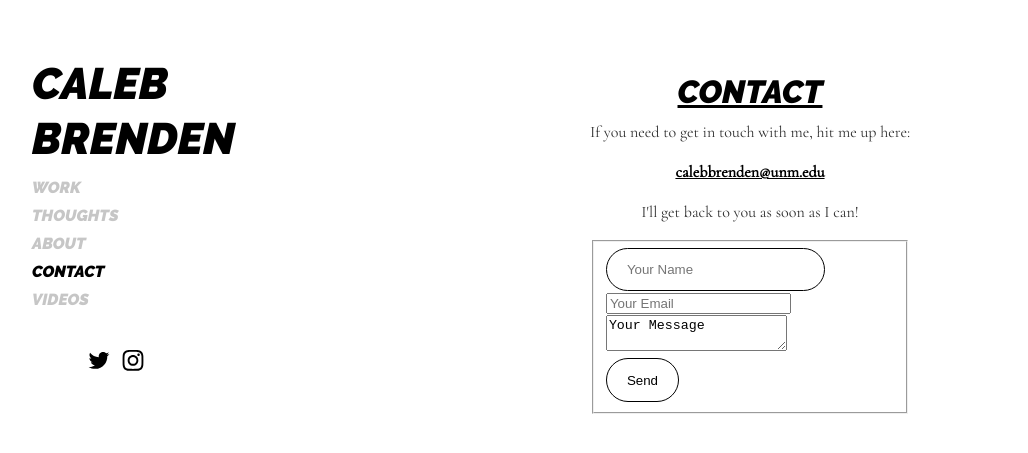
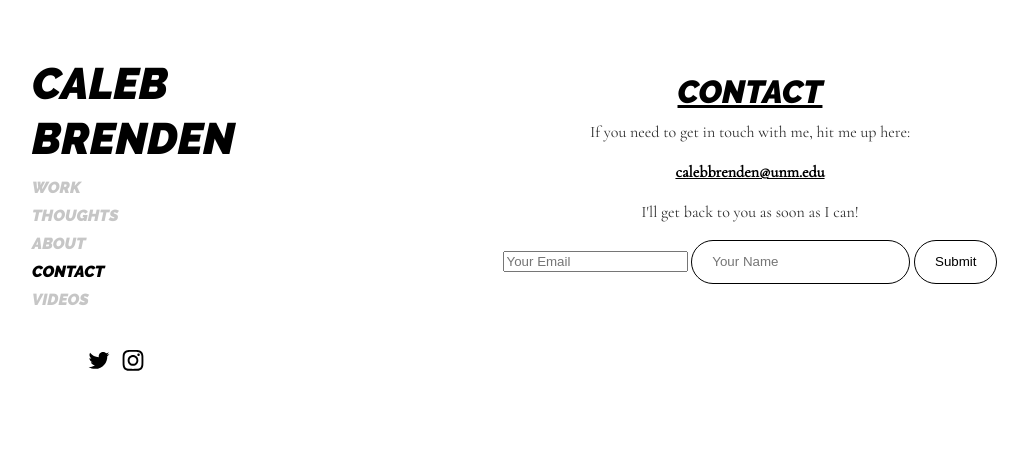
Before and after one commit to calebbrenden/my-site, a Jekyll site: the page built from contact.md, in a window 1280 px wide. Shown: the top 453 px of the page, without its empty margins (36-1064 px from the left). Built offline with Jekyll 4.4.1, drawn with Linux system fonts in a browser that asks for light colours.

Commit message:
added formkeep instead of formspree

```diff
--- a/contact.md
+++ b/contact.md
@@ -13,20 +13,9 @@ sidebar_link: true
 <p align="center">I'll get back to you as soon as I can!</p>
 
 
-<form class="form-horizontal" action="//formspree.io/youremail@yourweb.com" method="POST">
-<fieldset>
-  <div class="form-group">
-    <input type="text" name="name" placeholder="Your Name">
-  </div>
-  <div class="form-group">
-    <input type="email" name="_replyto" placeholder="Your Email">
-  </div>
-  <div class="form-group">
-    <textarea class="form-control" id="textarea" name="message">Your Message</textarea>
-  </div>
-  <div class="form-group">
-    <input type="submit" value="Send">
-  </div>
-    <input type="text" name="_gotcha" style="display:none" />
-</fieldset>
+<form accept-charset="UTF-8" action="https://formkeep.com/f/XXXXXXXXXXXX" method="POST">
+  <input type="email" name="email" placeholder="Your Email">
+  <input type="text" name="name" placeholder="Your Name">
+  <input type="hidden" name="utf8" value="✓">
+  <button type="submit">Submit</button>
 </form>
```
